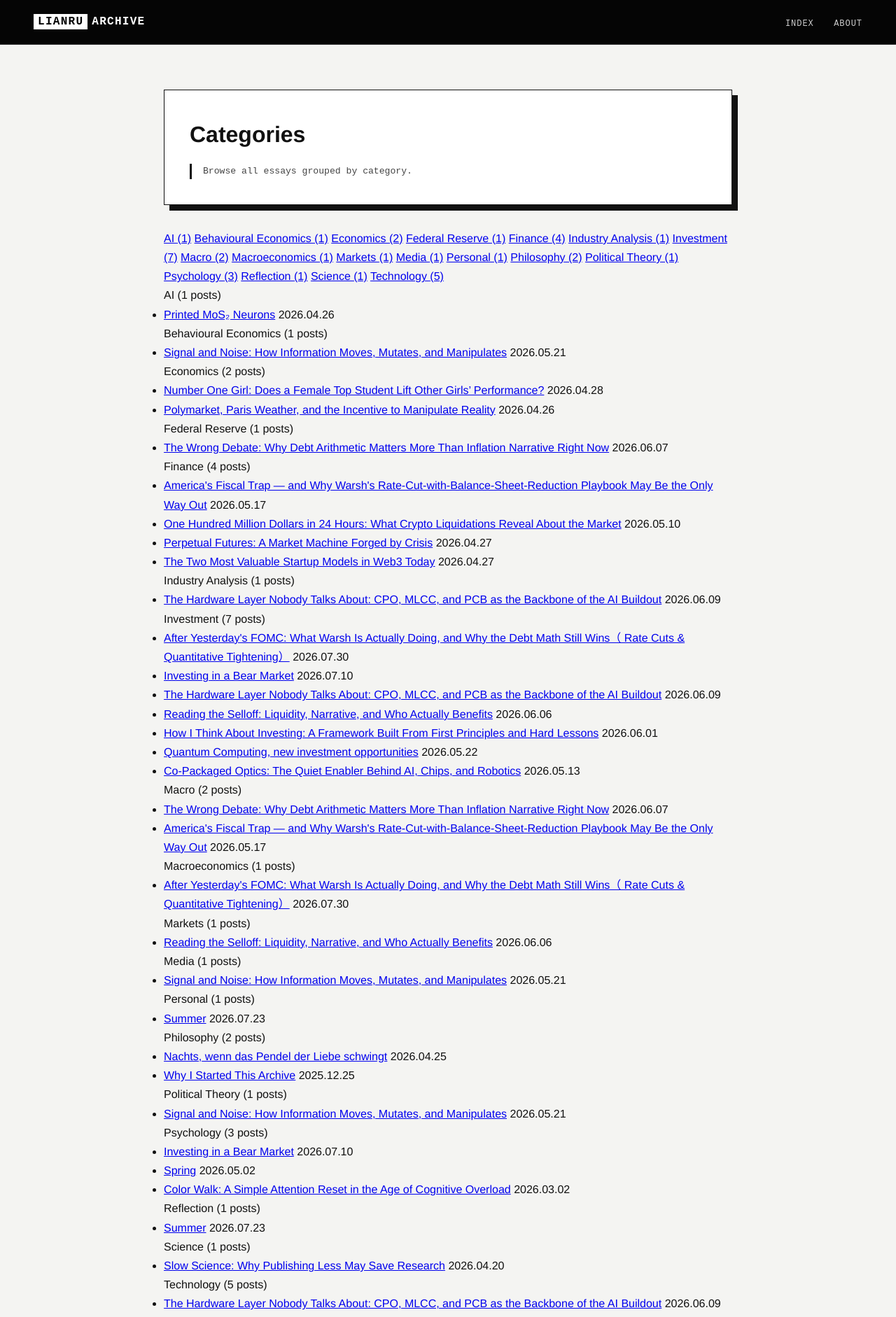
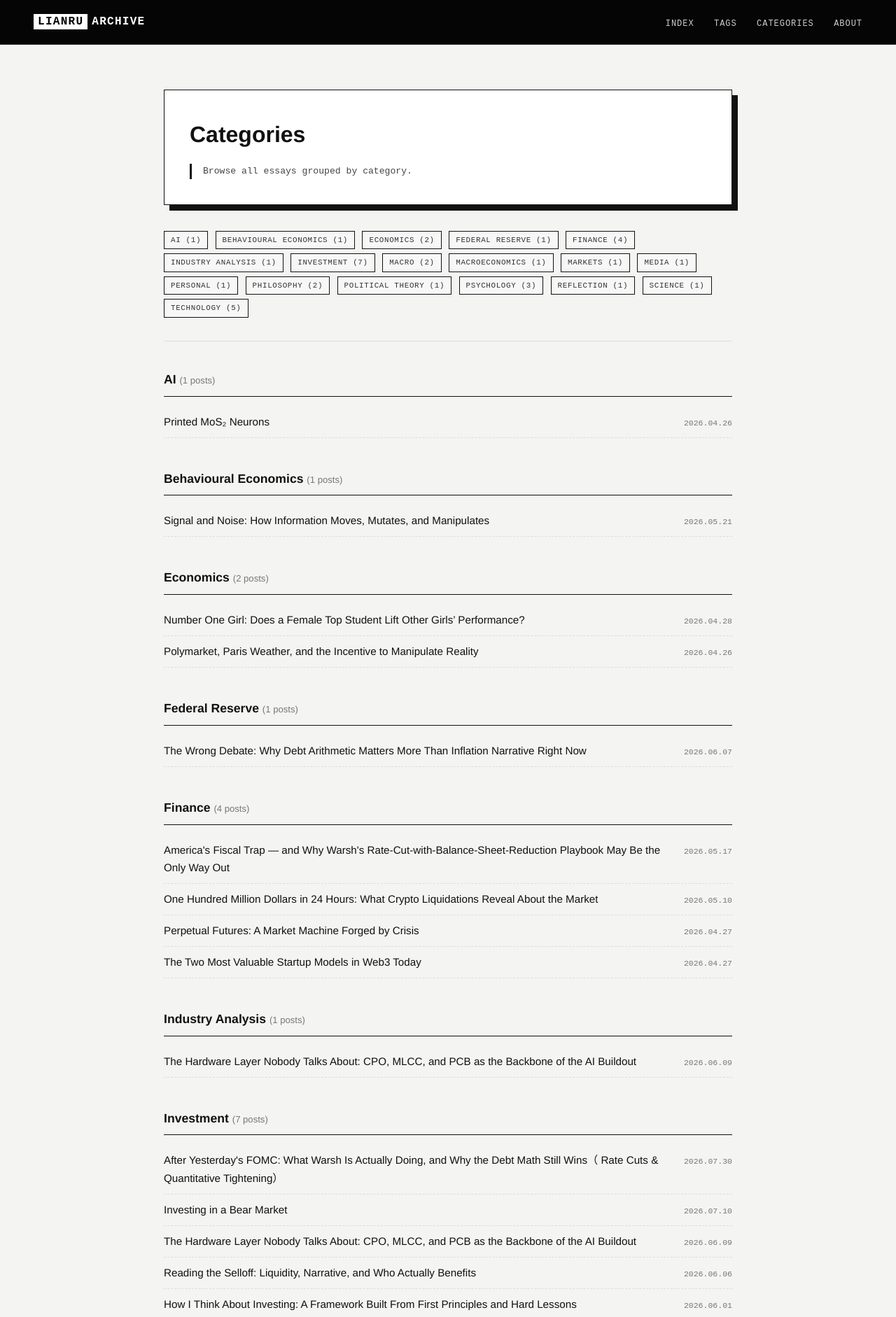
Before and after one commit to LianruLiu/LianruLiu.github.io, a Jekyll site: the page built from categories.html, in a window 1280 px wide. Shown: the top 1882 px of the page at 70% size. Built offline with Jekyll 4.4.1, drawn with Linux system fonts in a browser that asks for light colours.

Commit message:
Update default.html

```diff
--- a/_layouts/default.html
+++ b/_layouts/default.html
@@ -377,6 +389,158 @@
   background: #f7f7f7;
   text-transform: uppercase;
 }
+
+  /* ===== Table of Contents ===== */
+  .toc-box {
+    border: 1px solid var(--border);
+    background: #fafafa;
+    padding: 22px 26px;
+    margin-bottom: 40px;
+  }
+
+  .toc-title {
+    font-family: "Courier New", monospace;
+    font-size: 0.75rem;
+    letter-spacing: 0.14em;
+    text-transform: uppercase;
+    color: #444;
+    margin-bottom: 12px;
+  }
+
+  .toc-box ul {
+    list-style: none;
+    margin: 0;
+    padding: 0;
+  }
+
+  .toc-box li {
+    margin: 7px 0;
+  }
+
+  .toc-box a {
+    color: #333;
+    text-decoration: none;
+    font-size: 0.92rem;
+    line-height: 1.5;
+  }
+
+  .toc-box a:hover {
+    color: #111;
+    text-decoration: underline;
+  }
+
+  .toc-h3 {
+    margin-left: 20px;
+  }
+
+  .toc-h3 a {
+    font-size: 0.85rem;
+    color: #555;
+  }
+
+  /* ===== Tag pills ===== */
+  .tag-list {
+    margin: 14px 0 0;
+  }
+
+  .tag-pill {
+    display: inline-block;
+    border: 1px solid #111;
+    padding: 3px 9px;
+    margin: 3px 6px 3px 0;
+    font-family: "Courier New", monospace;
+    font-size: 0.68rem;
+    letter-spacing: 0.06em;
+    text-transform: uppercase;
+    color: #333;
+    background: #f7f7f7;
+    text-decoration: none;
+    transition: all 0.15s ease;
+  }
+
+  .tag-pill:hover {
+    background: #111;
+    color: #fff;
+  }
+
+  .category-pill {
+    display: inline-block;
+    border: 1px solid #111;
+    padding: 2px 8px;
+    margin-right: 6px;
+    font-size: 0.7rem;
+    letter-spacing: 0.06em;
+    text-transform: uppercase;
+    color: #333;
+    text-decoration: none;
+  }
+
+  .category-pill:hover {
+    background: #111;
+    color: #fff;
+  }
+
+  /* ===== Word count / reading time chip ===== */
+  .meta-extra {
+    color: var(--muted);
+  }
+
+  /* ===== Tags / Categories archive pages ===== */
+  .tag-cloud {
+    margin: 24px 0 40px;
+    padding-bottom: 30px;
+    border-bottom: 1px solid #ddd;
+  }
+
+  .archive-group {
+    margin-bottom: 44px;
+  }
+
+  .archive-group-title {
+    font-size: 1.1rem;
+    font-weight: 800;
+    border-bottom: 1px solid #111;
+    padding-bottom: 8px;
+    margin-bottom: 14px;
+  }
+
+  .archive-count {
+    font-weight: 400;
+    color: var(--muted);
+    font-size: 0.82rem;
+  }
+
+  .archive-list {
+    list-style: none;
+    margin: 0;
+    padding: 0;
+  }
+
+  .archive-list li {
+    display: flex;
+    justify-content: space-between;
+    align-items: baseline;
+    gap: 16px;
+    padding: 9px 0;
+    border-bottom: 1px dashed #ddd;
+  }
+
+  .archive-list a {
+    color: #111;
+    text-decoration: none;
+    font-size: 0.95rem;
+  }
+
+  .archive-list a:hover {
+    text-decoration: underline;
+  }
+
+  .archive-date {
+    font-family: "Courier New", monospace;
+    font-size: 0.72rem;
+    color: var(--muted);
+    white-space: nowrap;
+  }
   </style>
 </head>
 
@@ -390,6 +554,8 @@
 
     <nav class="nav-menu">
       <a href="{{ '/' | relative_url }}">Index</a>
+      <a href="{{ '/tags/' | relative_url }}">Tags</a>
+      <a href="{{ '/categories/' | relative_url }}">Categories</a>
       <a href="{{ '/about/' | relative_url }}">About</a>
     </nav>
   </header>
```
Also changed, not shown: other parts of _layouts/default.html (+59 -1 lines).
